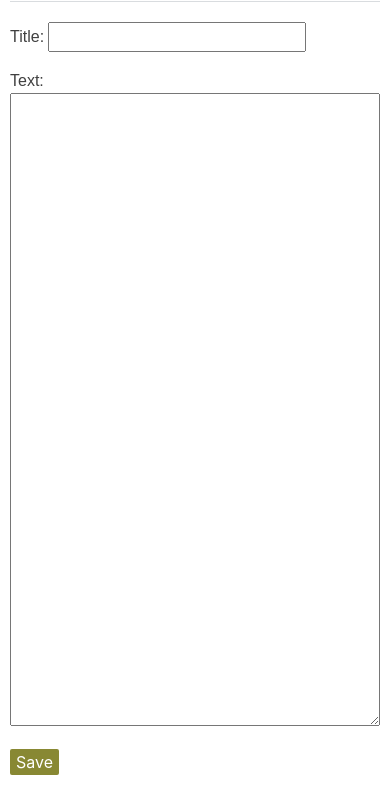
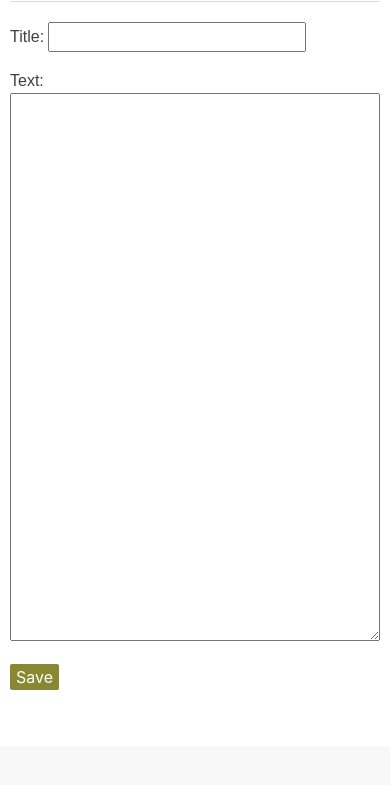
Before and after one commit to dbonach/cs50web-project-1-wiki, a Django app: page /new/ in a window 390 px wide. Shown: the part 98-883 px from the top of the page. After the commit the page ends 788 px from the top, so only its background shows below. Run offline with Django 3.2, Linux system fonts and the light colour scheme; some libraries are stand-ins or nearby versions; some web fonts are replaced.

Commit message:
Change textarea size

```diff
--- a/encyclopedia/static/encyclopedia/index.css
+++ b/encyclopedia/static/encyclopedia/index.css
@@ -8,7 +8,7 @@ code {
 }
 
 textarea {
-  height: 70vh;
+  height: 80vh;
   width: 100%;
   outline: none;
 }
@@ -100,6 +100,10 @@ textarea {
   padding-left: 4px;
 }
 
+#content {
+  height: 70vh;
+}
+
 .submit-bt {
   border: 1px solid black;
   border-radius: 2px;
@@ -128,6 +132,10 @@ textarea {
 @media screen and (max-width: 600px) {
   textarea {
     height: 75vh;
+  }
+
+  #content {
+    height: 65vh;
   }
 
   li a:hover {
--- a/encyclopedia/static/encyclopedia/index.scss
+++ b/encyclopedia/static/encyclopedia/index.scss
@@ -8,7 +8,7 @@ code {
 }
 
 textarea {
-  height: 70vh;
+  height: 80vh;
   width: 100%;
   outline: none;
 }
@@ -122,6 +122,10 @@ textarea {
   }
 }
 
+#content {
+  height: 70vh;
+}
+
 .submit-bt {
   border: 1px solid black;
   border-radius: 2px;
@@ -148,6 +152,10 @@ textarea {
 
   textarea {
     height: 75vh;
+  }
+
+  #content {
+    height: 65vh;
   }
 
   li a:hover {
--- a/encyclopedia/templates/encyclopedia/newpage.html
+++ b/encyclopedia/templates/encyclopedia/newpage.html
@@ -15,7 +15,7 @@ New Page
         <input type="text" name="title" id="wefa" {% if title %} value="{{title}}" {% endif %} required>
     </p>
     <label class="new-title">Text:</label>
-    <textarea name="new-entry" required></textarea>
+    <textarea name="new-entry" id="content" required></textarea>
     <input class="submit-bt" type="submit" value="Save">
     <!-- <button class="submit-bt">Save</button> -->
 </form>
```
